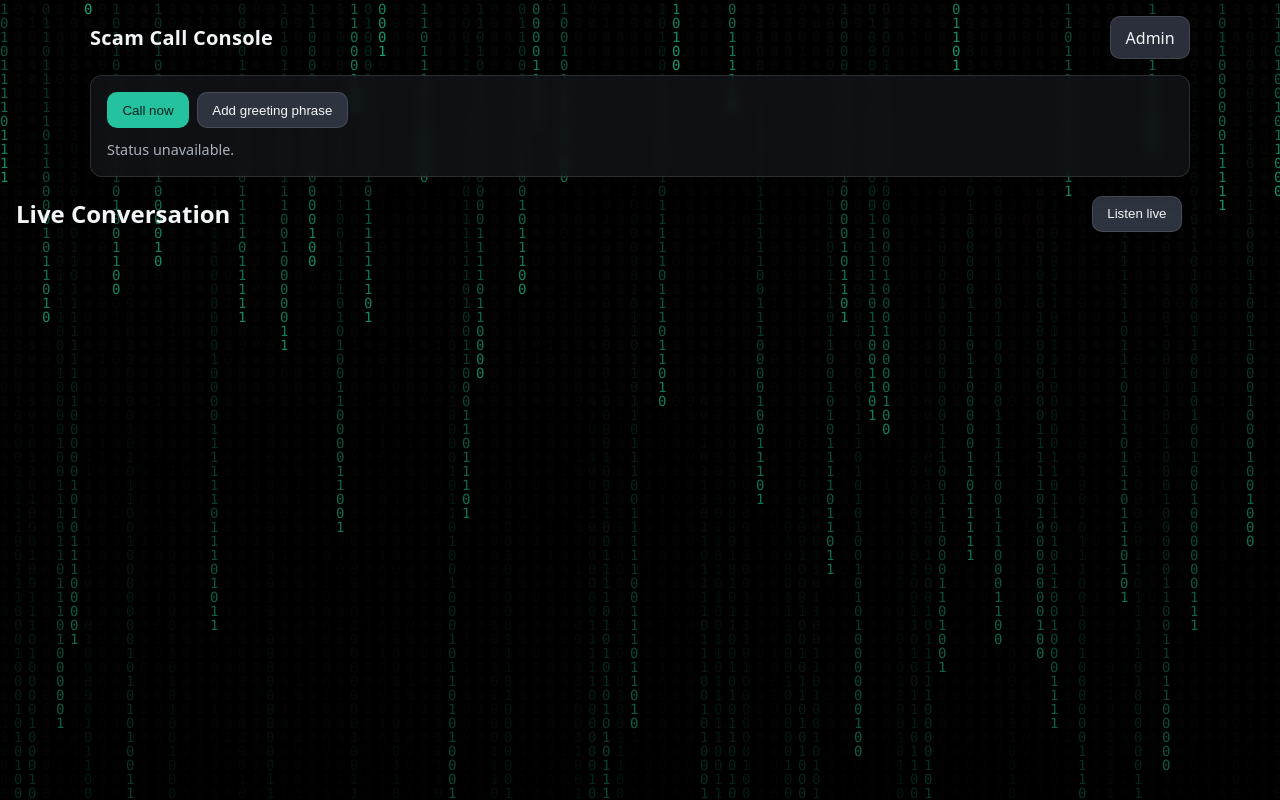
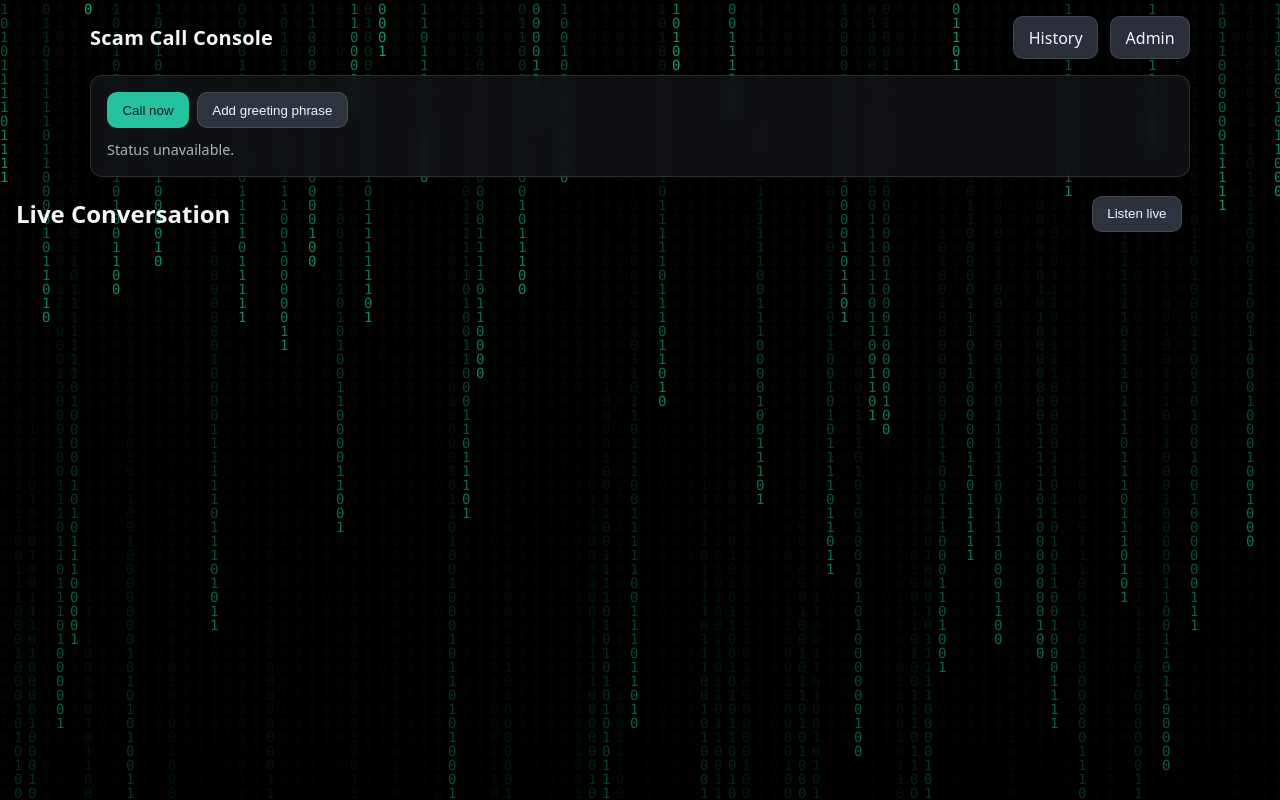
Before and after one commit to SethC94/scam_call_app, a Flask app: template templates/scamcalls.html in a window 1280 px wide. Run offline with Flask 3, Linux system fonts and the light colour scheme; the template is opened without the code that fills it, so the values that code supplies are empty.

Commit message:
Update scamcalls.html

```diff
--- a/templates/scamcalls.html
+++ b/templates/scamcalls.html
@@ -15,6 +15,7 @@
     <header class="page-header">
       <h1 class="app-title">Scam Call Console</h1>
       <nav class="header-actions">
+        <a class="btn btn-secondary" href="/scamcalls/history">History</a>
         {% if is_admin %}
           <a class="btn btn-secondary" href="/admin/logout" id="btnLogout">Logout</a>
         {% else %}
```
